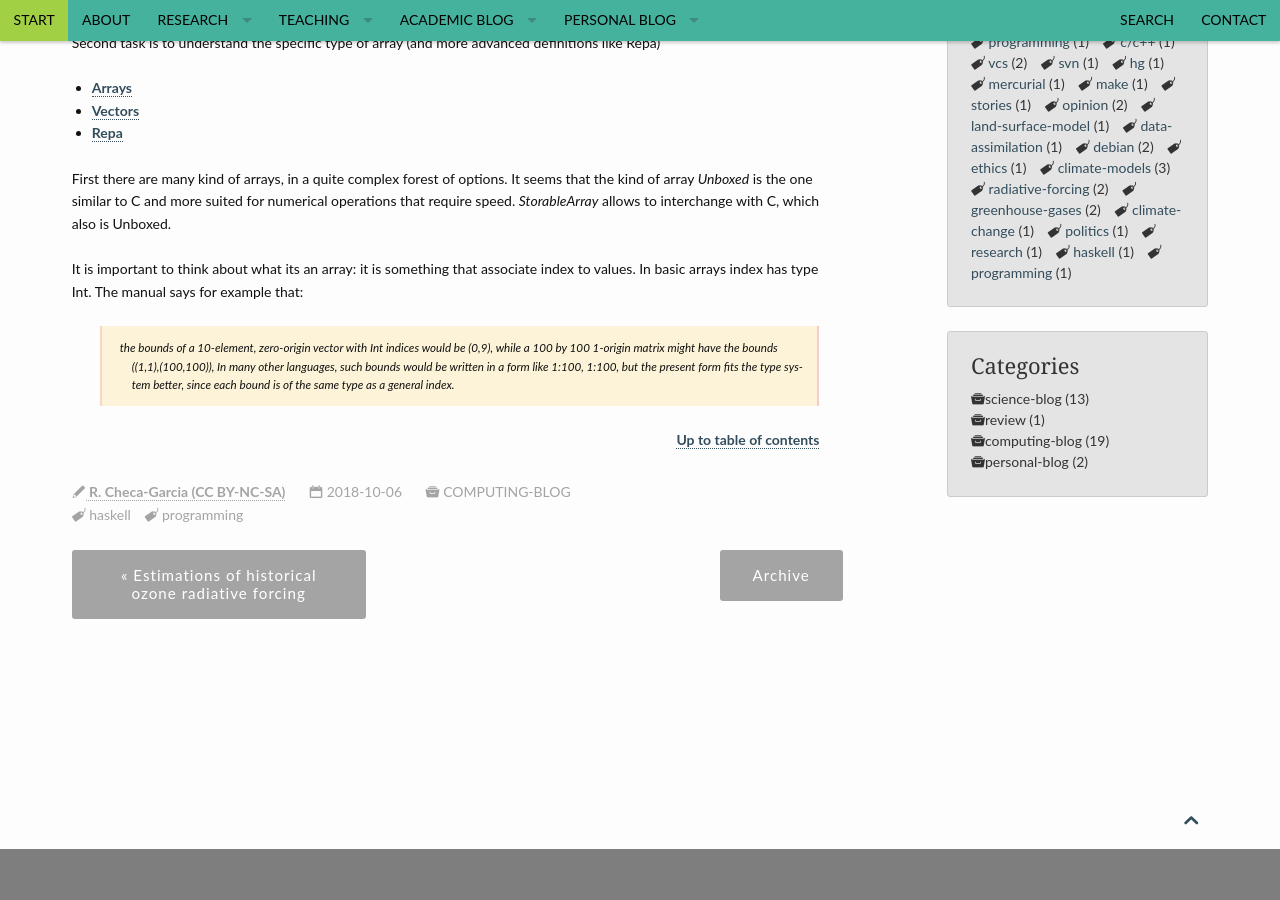
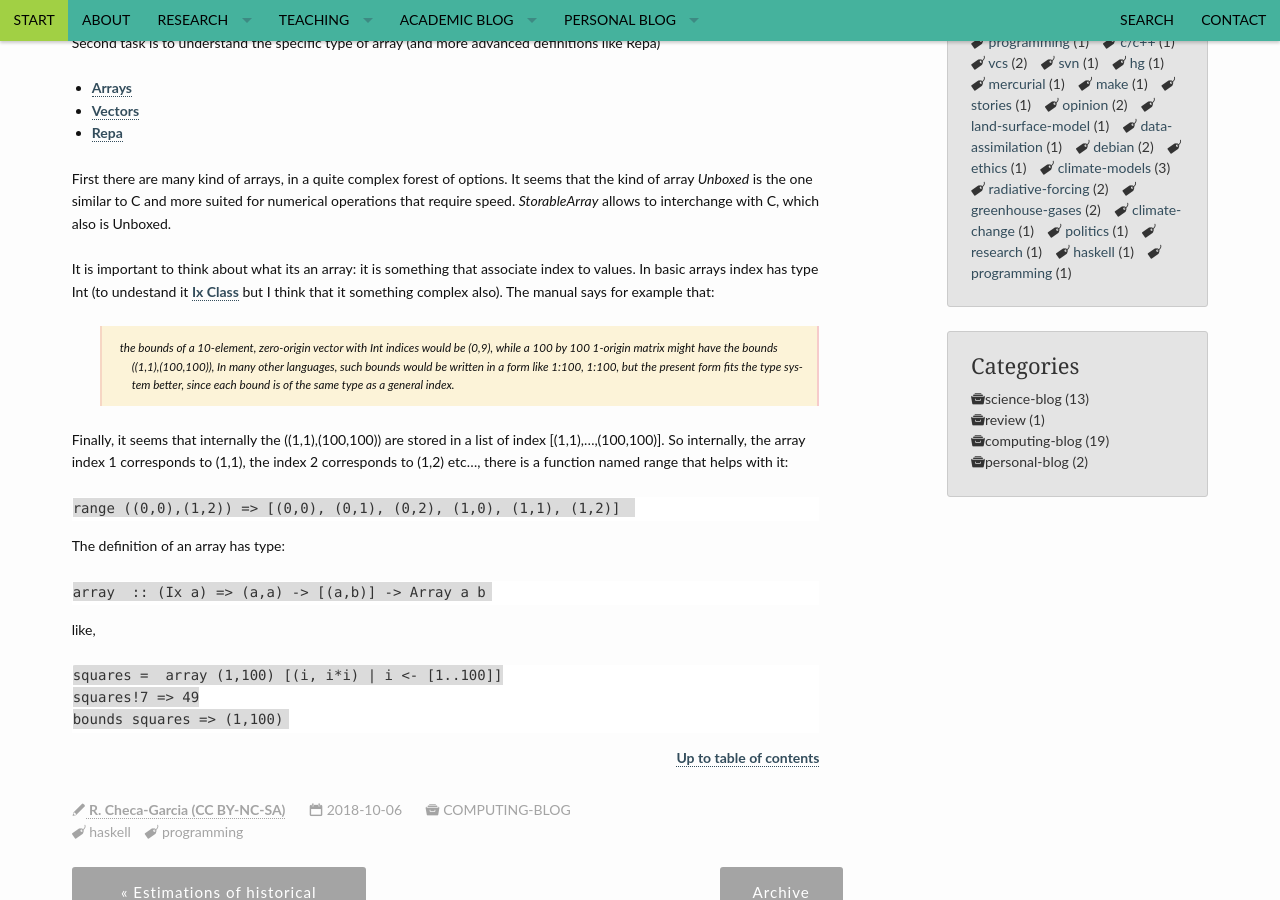
Before and after one commit to RCHG/rchg.github.io, a Jekyll site: the page built from _posts/2018-10-06-Learning-Haskell.md, in a window 1280 px wide and 900 px high, scrolled down 750 px. Built offline with Jekyll 4.4.1, drawn with Linux system fonts in a browser that asks for light colours; nearby versions of some CDN libraries; comment, search, counter and statistics services are not loaded.

Commit message:
Update 2018-10-06-Learning-Haskell.md

````diff
--- a/_posts/2018-10-06-Learning-Haskell.md
+++ b/_posts/2018-10-06-Learning-Haskell.md
@@ -37,11 +37,11 @@ Second task is to understand the specific type of array (and more advanced defin
 - [Repa](https://wiki.haskell.org/Numeric_Haskell:_A_Repa_Tutorial)
 
 First there are many kind of arrays, in a quite complex forest of options. It seems that the kind of array *Unboxed* is the one
-similar to C and more suited for numerical operations that require speed. *StorableArray* allows to interchange with C, which also
-is Unboxed.
+similar to C and more suited for numerical operations that require speed. *StorableArray* allows to interchange with C, which also is Unboxed.
 
 It is important to think about what its an array: it is something that associate index to values. In basic arrays index has
-type Int. The manual says for example that:
+type Int (to undestand it [Ix Class](http://hackage.haskell.org/package/base-4.11.1.0/docs/Data-Ix.html) but I think that it
+something complex also). The manual says for example that:
 
 *the bounds of a 10-element, zero-origin vector with Int indices would be (0,9),
 while a 100 by 100 1-origin matrix might have the bounds ((1,1),(100,100)), In many other languages, such bounds would be
@@ -49,6 +49,23 @@ written in a form like 1:100, 1:100, but the present form fits the type system b
 type as a general index.*
 {:.smallblock}
 
+Finally, it seems that internally the ((1,1),(100,100)) are stored in a list of index [(1,1),...,(100,100)]. So internally, the
+array index 1 corresponds to (1,1), the index 2 corresponds to (1,2) etc..., there is a function named range that helps with it:
+
+```
+range ((0,0),(1,2)) => [(0,0), (0,1), (0,2), (1,0), (1,1), (1,2)]
+```
+The definition of an array has type:
+```
+array  :: (Ix a) => (a,a) -> [(a,b)] -> Array a b
+```
+like,
+```
+squares =  array (1,100) [(i, i*i) | i <- [1..100]]
+squares!7 => 49
+bounds squares => (1,100)
+```
+
 
 <small markdown="1">[Up to table of contents](#toc)</small>
 {: .text-right }
````
